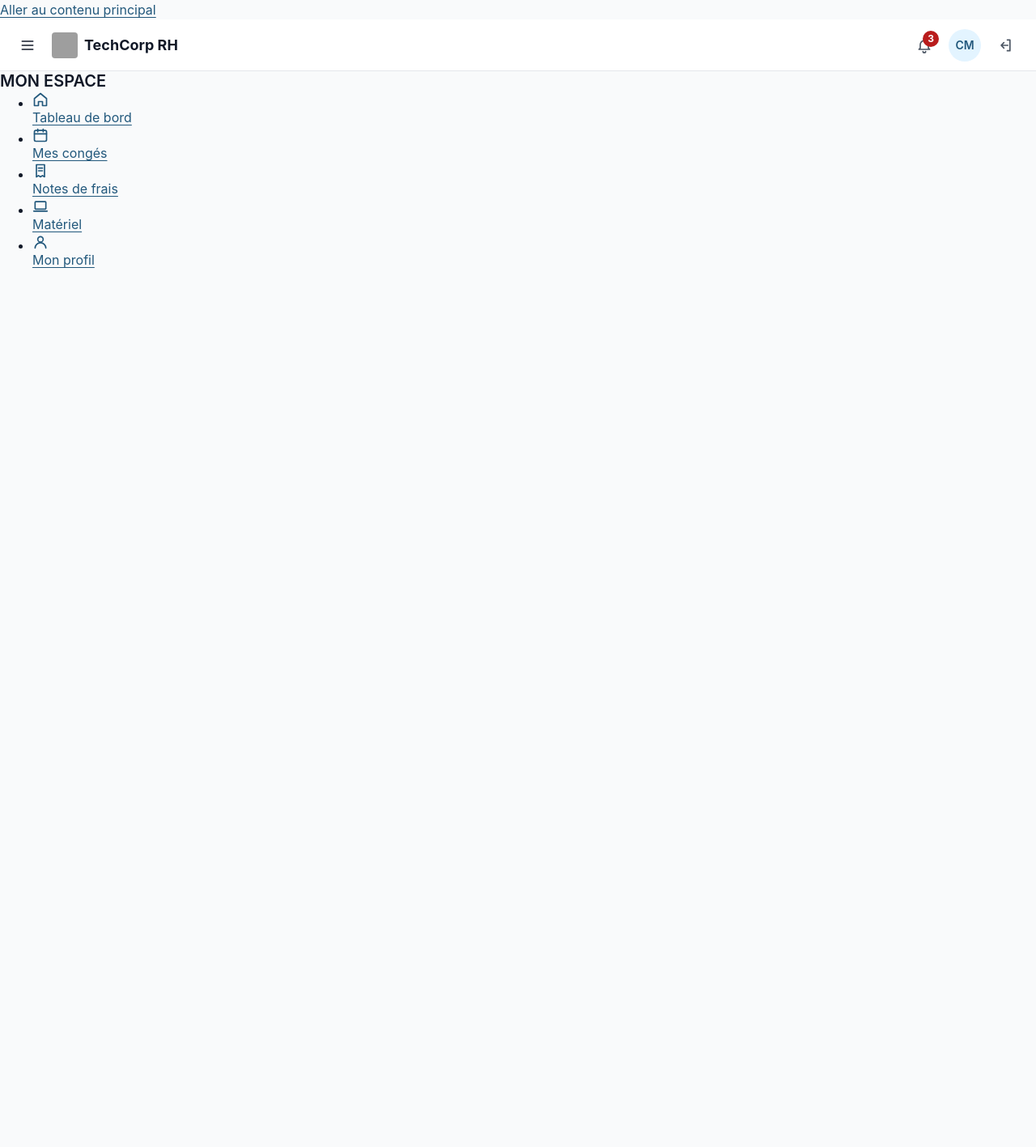
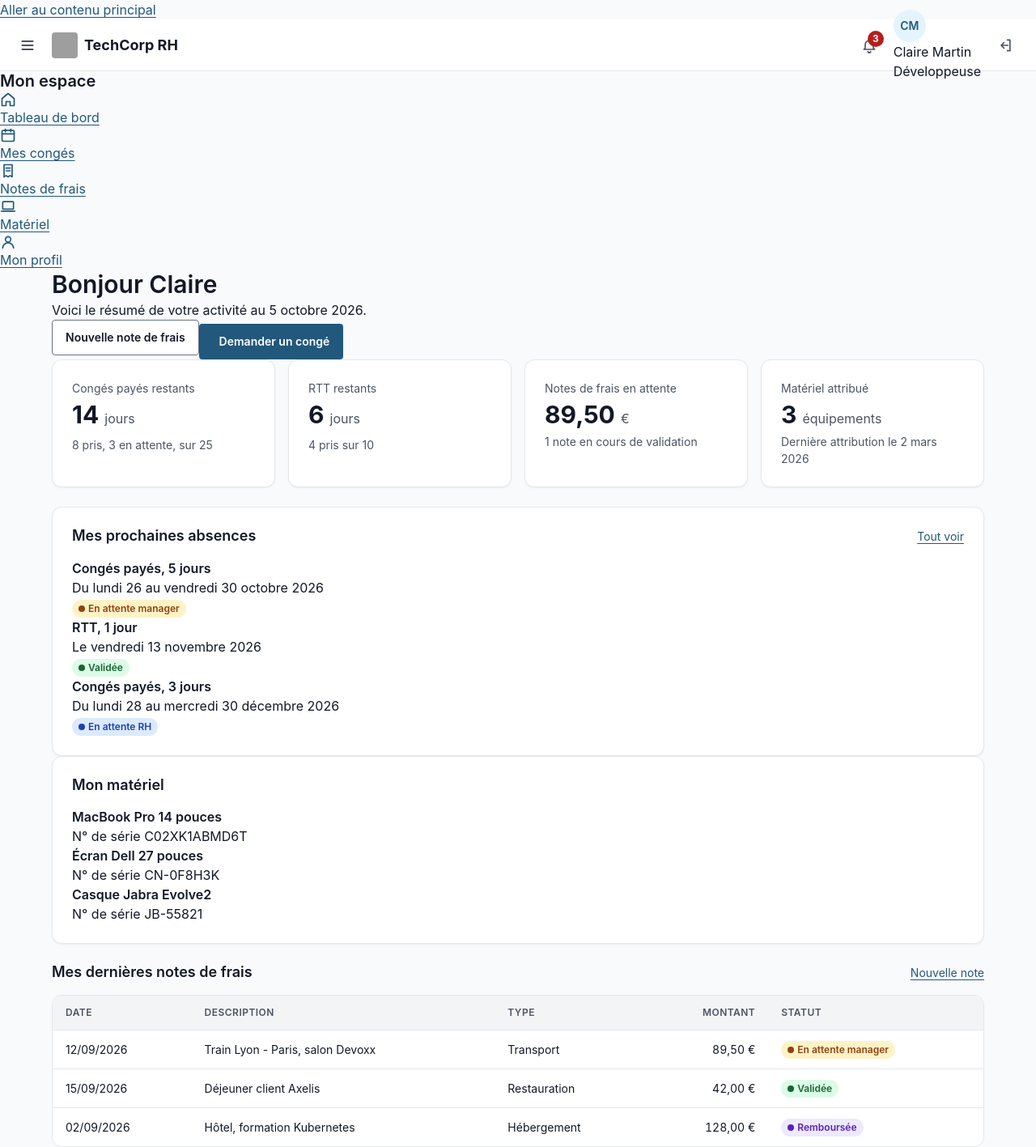
Before and after one commit to js8831/angular-techcorp-rh, an Angular app: page / in a window 1280 px wide. Shown: the whole page at 81% size. Before the commit the page ends 800 px from the top, so only its background shows below. Built offline with nearby package versions, Linux system fonts and the light colour scheme; grey boxes are pictures that could not be loaded.

Commit message:
feat: creation of Employee and LeaveRequest class

```diff
--- a/src/app/app.html
+++ b/src/app/app.html
@@ -1,24 +1,16 @@
-<!-- * * * * * * * * * * * * * * * * * * * * * * * * * * * * * * * -->
-<!-- * * * * * * * * * * * The content below * * * * * * * * * * * -->
-<!-- * * * * * * * * * * is only a placeholder * * * * * * * * * * -->
-<!-- * * * * * * * * * * and can be replaced.  * * * * * * * * * * -->
-<!-- * * * * * * * * * * * * * * * * * * * * * * * * * * * * * * * -->
-<!-- * * * * * * * * * Delete the template below * * * * * * * * * -->
-<!-- * * * * * * * to get started with your project! * * * * * * * -->
-<!-- * * * * * * * * * * * * * * * * * * * * * * * * * * * * * * * -->
-
 <!doctype html>
 <html lang="fr">
   <head>
     <meta charset="UTF-8" />
-    <meta name="viewport" content="width=device-width, initial-scale=1.0" />
+    <meta name="viewport" content="width=device-width, initial-scale=1" />
     <title>Tableau de bord - TechCorp RH</title>
     <meta
       name="description"
-      content="Affichage de vos congés, votre matériel et de vos notes de frais. "
+      content="Résumé de vos congés, de votre matériel et de vos notes de frais."
     />
     <!-- Application interne : on demande aux moteurs de recherche de ne pas indexer. -->
     <meta name="robots" content="noindex, nofollow" />
+    <meta name="theme-color" content="#1d4ed8" />
     <link rel="icon" href="assets/favicon.svg" type="image/svg+xml" />
     <!-- <link rel="stylesheet" href="css/main.css" /> -->
     <script src="js/app.js" defer></script>
@@ -26,11 +18,16 @@
   <body>
     <!-- Premier element focusable : permet de sauter la navigation au clavier. -->
     <a class="skip-link" href="#contenu">Aller au contenu principal</a>
+
     <div class="app">
-      <!----------------------------------- HEADER ----------------------------------->
-      <header class="topbar">
-        <!----------------------------------- HEADER - BUTTON ----------------------------------->
-        <button class="topbar__menu">
+      <header class="app__header topbar">
+        <button
+          class="topbar__menu"
+          type="button"
+          data-nav-toggle
+          aria-expanded="false"
+          aria-controls="navigation"
+        >
           <svg
             class="nav__icon"
             viewBox="0 0 24 24"
@@ -44,15 +41,13 @@
           >
             <path d="M4 6h16M4 12h16M4 18h16" />
           </svg>
+          <span class="sr-only">Ouvrir le menu</span>
         </button>
 
-        <!----------------------------------- HEADER - LOGO ----------------------------------->
-        <a href="dashboard-employe.html" class="brand">
-          <img class="brand__logo" src="assets/logo.svg" alt="Logo de TechCorp RH" />
+        <a class="brand" href="dashboard-employe.html">
+          <img class="brand__logo" src="assets/logo.svg" alt="" width="32" height="32" />
           TechCorp RH
         </a>
-
-        <!----------------------------------- HEADER - ACTION ----------------------------------->
 
         <div class="topbar__actions">
           <a class="icon-link" href="#">
@@ -71,10 +66,17 @@
               <path d="M10 21a2 2 0 0 0 4 0" />
             </svg>
             <span class="count" aria-hidden="true">3</span>
+            <span class="sr-only">Notifications, 3 non lues</span>
           </a>
-          <span class="avatar">CM</span>
-          <a class="icon-link" href="#"
-            ><svg
+          <div class="user">
+            <span class="avatar" aria-hidden="true">CM</span>
+            <div class="user__info">
+              <p class="user__name">{{ currentUser.firstName }} {{ currentUser.lastName }}</p>
+              <p class="user__role">{{ currentUser.jobTitle }}</p>
+            </div>
+          </div>
+          <a class="icon-link" href="login.html">
+            <svg
               class="nav__icon"
               viewBox="0 0 24 24"
               fill="none"
@@ -85,19 +87,20 @@
               aria-hidden="true"
               focusable="false"
             >
-              <path d="M15 4h4v16h-4M10 8l-4 4 4 4M6 12h10"></path>
+              <path d="M15 4h4v16h-4M10 8l-4 4 4 4M6 12h10" />
             </svg>
+            <span class="sr-only">Se déconnecter</span>
           </a>
         </div>
       </header>
 
-      <!----------------------------------- NAVBAR ----------------------------------->
-      <nav>
-        <h2>MON ESPACE</h2>
-        <ul>
+      <nav class="app__sidebar sidebar" id="navigation" aria-label="Navigation principale">
+        <div class="nav__section">
+          <h2 class="nav__heading" id="nav-perso">Mon espace</h2>
+          <ul class="nav" role="list" aria-labelledby="nav-perso">
             <li>
-            <a href=""
-              ><svg
+              <a class="nav__link" href="dashboard-employe.html" aria-current="page">
+                <svg
                   class="nav__icon"
                   viewBox="0 0 24 24"
                   fill="none"
@@ -110,12 +113,12 @@
                 >
                   <path d="M3 10.5 12 3l9 7.5V21h-6v-6H9v6H3z" />
                 </svg>
-              Tableau de bord</a
-            >
+                Tableau de bord
+              </a>
             </li>
             <li>
-            <a href=""
-              ><svg
+              <a class="nav__link" href="conges-demande.html">
+                <svg
                   class="nav__icon"
                   viewBox="0 0 24 24"
                   fill="none"
@@ -129,11 +132,11 @@
                   <rect x="3" y="5" width="18" height="16" rx="2" />
                   <path d="M3 10h18M8 3v4M16 3v4" />
                 </svg>
-              Mes congés</a
-            >
+                Mes congés
+              </a>
             </li>
             <li>
-            <a href="">
+              <a class="nav__link" href="note-frais-nouvelle.html">
                 <svg
                   class="nav__icon"
                   viewBox="0 0 24 24"
@@ -148,11 +151,11 @@
                   <path d="M6 3h12v18l-3-2-3 2-3-2-3 2z" />
                   <path d="M9 8h6M9 12h6" />
                 </svg>
-              Notes de frais</a
-            >
+                Notes de frais
+              </a>
             </li>
             <li>
-            <a href="">
+              <a class="nav__link" href="tailwind/materiel-catalogue.html">
                 <svg
                   class="nav__icon"
                   viewBox="0 0 24 24"
@@ -167,12 +170,12 @@
                   <rect x="4" y="5" width="16" height="11" rx="1" />
                   <path d="M2 19h20" />
                 </svg>
-              Matériel</a
-            >
+                Matériel
+              </a>
             </li>
             <li>
-            <a href=""
-              ><svg
+              <a class="nav__link" href="profil.html">
+                <svg
                   class="nav__icon"
                   viewBox="0 0 24 24"
                   fill="none"
@@ -186,26 +189,190 @@
                   <circle cx="12" cy="8" r="4" />
                   <path d="M4 21c0-4.4 3.6-8 8-8s8 3.6 8 8" />
                 </svg>
-              Mon profil</a
-            >
+                Mon profil
+              </a>
             </li>
           </ul>
+        </div>
       </nav>
 
-      <!----------------------------------- MAIN ----------------------------------->
+      <!-- tabindex="-1" : la cible du lien d'evitement peut recevoir le focus. -->
+      <main class="app__main" id="contenu" tabindex="-1">
+        <div class="container">
+          <div class="page-header">
+            <div>
+              <h1>Bonjour Claire</h1>
+              <p class="page-header__subtitle">
+                Voici le résumé de votre activité au 5 octobre 2026.
+              </p>
+            </div>
+            <div class="page-header__actions">
+              <a class="btn btn--secondary" href="note-frais-nouvelle.html"
+                >Nouvelle note de frais</a
+              >
+              <a class="btn btn--primary" href="conges-demande.html">
+                <svg
+                  class="btn__icon"
+                  viewBox="0 0 24 24"
+                  fill="none"
+                  stroke="currentColor"
+                  stroke-width="2"
+                  stroke-linecap="round"
+                  stroke-linejoin="round"
+                  aria-hidden="true"
+                  focusable="false"
+                >
+                  <path d="M12 5v14M5 12h14" />
+                </svg>
+                Demander un congé
+              </a>
+            </div>
+          </div>
 
-      <!-- tabindex="-1" : la cible du lien d'evitement peut recevoir le focus. -->
-      <main class="app__main" id="contenu" tabindex="-1"></main>
+          <!-- Les indicateurs : une liste de cartes, autant de colonnes que la largeur le permet. -->
+          <section aria-labelledby="titre-soldes">
+            <h2 id="titre-soldes" class="sr-only">Mes soldes</h2>
+            <ul class="grid-auto list" role="list">
+              <li class="card stat">
+                <span class="stat__label">Congés payés restants</span>
+                <span class="stat__value">14 <span class="stat__unit">jours</span></span>
+                <div class="bar" aria-hidden="true">
+                  <div class="bar__fill" style="width: 56%"></div>
+                </div>
+                <span class="stat__hint">8 pris, 3 en attente, sur 25</span>
+              </li>
+              <li class="card stat">
+                <span class="stat__label">RTT restants</span>
+                <span class="stat__value">6 <span class="stat__unit">jours</span></span>
+                <div class="bar" aria-hidden="true">
+                  <div class="bar__fill" style="width: 60%"></div>
+                </div>
+                <span class="stat__hint">4 pris sur 10</span>
+              </li>
+              <li class="card stat">
+                <span class="stat__label">Notes de frais en attente</span>
+                <span class="stat__value">89,50 <span class="stat__unit">€</span></span>
+                <span class="stat__hint">1 note en cours de validation</span>
+              </li>
+              <li class="card stat">
+                <span class="stat__label">Matériel attribué</span>
+                <span class="stat__value">3 <span class="stat__unit">équipements</span></span>
+                <span class="stat__hint">Dernière attribution le 2 mars 2026</span>
+              </li>
+            </ul>
+          </section>
+
+          <div class="grid-split mt-5">
+            <section class="card" aria-labelledby="titre-absences">
+              <div class="card__header">
+                <h2 id="titre-absences" class="card__title">Mes prochaines absences</h2>
+                <a href="conges-demande.html" class="text-sm">Tout voir</a>
+              </div>
+              <ul class="list" role="list">
+                <li class="list__item">
+                  <div>
+                    <p class="font-semibold">Congés payés, 5 jours</p>
+                    <p class="list__meta">
+                      Du <time datetime="2026-10-26">lundi 26</time> au
+                      <time datetime="2026-10-30">vendredi 30 octobre 2026</time>
+                    </p>
+                  </div>
+                  <span class="badge badge--pending">En attente manager</span>
+                </li>
+                <li class="list__item">
+                  <div>
+                    <p class="font-semibold">RTT, 1 jour</p>
+                    <p class="list__meta">
+                      Le <time datetime="2026-11-13">vendredi 13 novembre 2026</time>
+                    </p>
+                  </div>
+                  <span class="badge badge--approved">Validée</span>
+                </li>
+                <li class="list__item">
+                  <div>
+                    <p class="font-semibold">Congés payés, 3 jours</p>
+                    <p class="list__meta">
+                      Du <time datetime="2026-12-28">lundi 28</time> au
+                      <time datetime="2026-12-30">mercredi 30 décembre 2026</time>
+                    </p>
+                  </div>
+                  <span class="badge badge--in-progress">En attente RH</span>
+                </li>
+              </ul>
+            </section>
+
+            <section class="card" aria-labelledby="titre-materiel">
+              <div class="card__header">
+                <h2 id="titre-materiel" class="card__title">Mon matériel</h2>
+              </div>
+              <ul class="list" role="list">
+                <li class="list__item">
+                  <div>
+                    <p class="font-semibold">MacBook Pro 14 pouces</p>
+                    <p class="list__meta">N° de série C02XK1ABMD6T</p>
+                  </div>
+                </li>
+                <li class="list__item">
+                  <div>
+                    <p class="font-semibold">Écran Dell 27 pouces</p>
+                    <p class="list__meta">N° de série CN-0F8H3K</p>
+                  </div>
+                </li>
+                <li class="list__item">
+                  <div>
+                    <p class="font-semibold">Casque Jabra Evolve2</p>
+                    <p class="list__meta">N° de série JB-55821</p>
+                  </div>
+                </li>
+              </ul>
+            </section>
+          </div>
+
+          <section class="mt-5" aria-labelledby="titre-frais">
+            <div class="card__header">
+              <h2 id="titre-frais" class="card__title">Mes dernières notes de frais</h2>
+              <a href="note-frais-nouvelle.html" class="text-sm">Nouvelle note</a>
+            </div>
+            <div class="table-wrapper" role="region" aria-labelledby="titre-frais" tabindex="0">
+              <table class="table">
+                <thead>
+                  <tr>
+                    <th scope="col">Date</th>
+                    <th scope="col">Description</th>
+                    <th scope="col">Type</th>
+                    <th scope="col" class="table__num">Montant</th>
+                    <th scope="col">Statut</th>
+                  </tr>
+                </thead>
+                <tbody>
+                  <tr>
+                    <td><time datetime="2026-09-12">12/09/2026</time></td>
+                    <td>Train Lyon - Paris, salon Devoxx</td>
+                    <td>Transport</td>
+                    <td class="table__num">89,50 €</td>
+                    <td><span class="badge badge--pending">En attente manager</span></td>
+                  </tr>
+                  <tr>
+                    <td><time datetime="2026-09-15">15/09/2026</time></td>
+                    <td>Déjeuner client Axelis</td>
+                    <td>Restauration</td>
+                    <td class="table__num">42,00 €</td>
+                    <td><span class="badge badge--approved">Validée</span></td>
+                  </tr>
+                  <tr>
+                    <td><time datetime="2026-09-02">02/09/2026</time></td>
+                    <td>Hôtel, formation Kubernetes</td>
+                    <td>Hébergement</td>
+                    <td class="table__num">128,00 €</td>
+                    <td><span class="badge badge--refunded">Remboursée</span></td>
+                  </tr>
+                </tbody>
+              </table>
+            </div>
+          </section>
+        </div>
+      </main>
     </div>
   </body>
 </html>
-
-<!-- * * * * * * * * * * * * * * * * * * * * * * * * * * * * * * * * -->
-<!-- * * * * * * * * * * * The content above * * * * * * * * * * * * -->
-<!-- * * * * * * * * * * is only a placeholder * * * * * * * * * * * -->
-<!-- * * * * * * * * * * and can be replaced.  * * * * * * * * * * * -->
-<!-- * * * * * * * * * * * * * * * * * * * * * * * * * * * * * * * * -->
-<!-- * * * * * * * * * * End of Placeholder  * * * * * * * * * * * * -->
-<!-- * * * * * * * * * * * * * * * * * * * * * * * * * * * * * * * * -->
-
 <router-outlet />
--- a/src/app/app.ts
+++ b/src/app/app.ts
@@ -1,5 +1,7 @@
 import { Component, signal } from '@angular/core';
 import { RouterOutlet } from '@angular/router';
+import { Employee } from './models/employee';
+import { LEAVE_TYPE_LABELS, LeaveRequest } from './models/leave-request';
 
 @Component({
   imports: [RouterOutlet],
@@ -9,6 +11,26 @@ import { RouterOutlet } from '@angular/router';
 })
 export class App {
   protected readonly title = signal('techcorp-rh');
+  protected readonly currentUser: Employee = {
+    id: 1,
+    firstName: 'Claire',
+    lastName: 'Martin',
+    email: 'claire.martin@techcorp.fr',
+    jobTitle: 'Développeuse',
+    role: 'employee',
+    managerId: 4,
+    hiredAt: '2024-03-02',
+  };
+  protected readonly nextLeave: LeaveRequest = {
+    id: 12,
+    employeeId: 1,
+    type: 'paid',
+    startDate: '2026-10-26',
+    endDate: '2026-10-30',
+    status: 'pending',
+  };
+
+  protected readonly nextLeaveType = LEAVE_TYPE_LABELS[this.nextLeave.type];
 }
 
 // import { Component, signal } from '@angular/core';
--- /dev/null
+++ b/src/app/models/employee.ts
@@ -0,0 +1,12 @@
+export type Role = 'employee' | 'manager' | 'hr' | 'admin';
+
+export interface Employee {
+  id: number;
+  firstName: string;
+  lastName: string;
+  email: string;
+  jobTitle: string;
+  role: Role;
+  managerId?: number; // optionnel : la direction n'a pas de manager
+  readonly hiredAt: string; // date ISO, jamais modifiee
+}
--- /dev/null
+++ b/src/app/models/leave-request.ts
@@ -0,0 +1,20 @@
+export type LeaveType = 'paid' | 'rtt' | 'sick' | 'unpaid';
+export type LeaveStatus = 'pending' | 'manager-approved' | 'approved' | 'rejected';
+
+export interface LeaveRequest {
+  id: number;
+  employeeId: number;
+  type: LeaveType;
+  startDate: string;
+  endDate: string;
+  reason?: string;
+  status: LeaveStatus;
+}
+
+// Un obj classique avec des règles strictes sur les types de ses clés et de ses valeurs pour éviter les erreurs,
+export const LEAVE_TYPE_LABELS: Record<LeaveType, string> = {
+  paid: 'Congés payés',
+  rtt: 'RTT',
+  sick: 'Maladie',
+  unpaid: 'Sans solde',
+};
```
Lines whose indentation alone changed are shown as unchanged.
